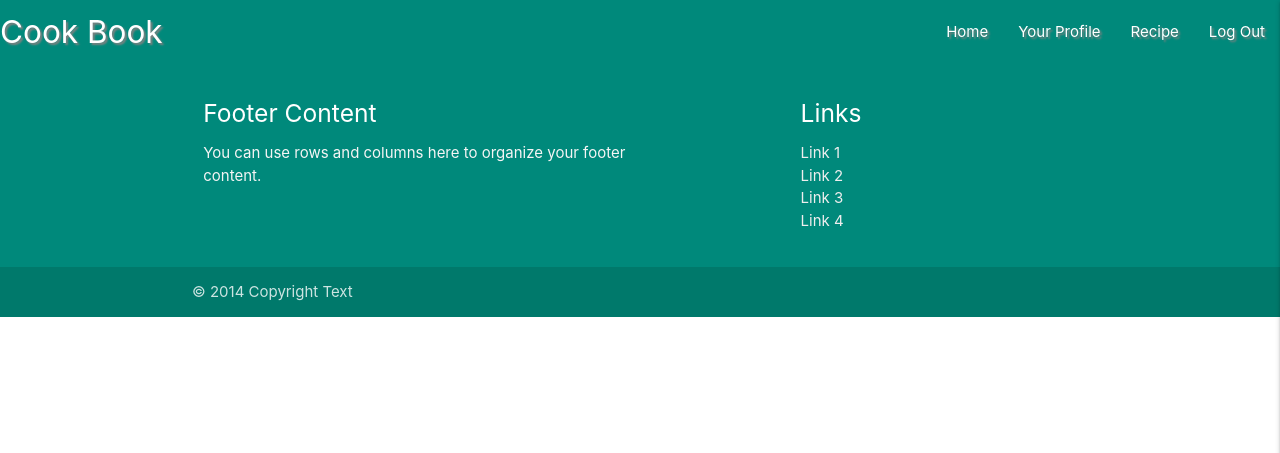
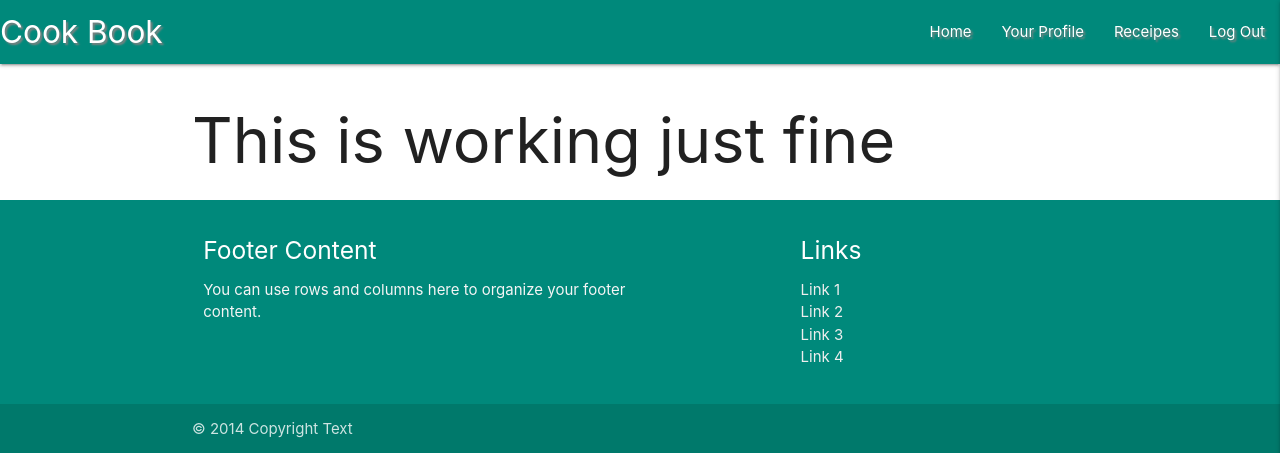
Before and after one commit to Biecho88/healthy_book, a Flask app: page / in a window 1280 px wide. Shown: the top 453 px of the page. Run offline with Flask 3, Linux system fonts and the light colour scheme; the visitor is signed in with stand-in values (Sample User, id 1); data that the repository does not hold is empty; some libraries are stand-ins or nearby versions.

Commit message:
Add home page and redirection

```diff
--- a/run.py
+++ b/run.py
@@ -22,6 +22,12 @@ mongo = PyMongo(app)
 
 
 @app.route("/")
+@app.route("/home")
+def home():
+    category = mongo.db.category.find()
+    return render_template("home.html", home=home)
+
+
 @app.route("/get_category")
 def get_category():
     category = mongo.db.category.find()
--- a/templates/base.html
+++ b/templates/base.html
@@ -20,13 +20,13 @@
         <!-- Nav bar on the main page-->
         <nav class="nav-extended text-shadow #00897b teal darken-1">
             <div class="nav-wrapper">
-              <a href="{{ url_for('get_category') }}" class="brand-logo">Cook Book</a>
+              <a href="{{ url_for('home') }}" class="brand-logo">Cook Book</a>
               <a href="#" data-target="mobile-demo" class="sidenav-trigger right"><i class="material-icons">list</i></a>
               <ul class="right hide-on-med-and-down">
-                <li><a href="{{ url_for('get_category') }}">Home</a></li>
+                <li><a href="{{ url_for('home') }}">Home</a></li>
                 {% if session.user %}
                     <li><a href="{{ url_for('profile', username=session['user']) }}">Your Profile</a></li>
-                    <li><a href="#">Recipe</a></li>
+                    <li><a href="{{ url_for('get_category') }}">Receipes</a></li>
                     <li><a href="{{ url_for('log_out') }}">Log Out</a></li>
                 {% else %}
                     <li><a href="{{ url_for('log_in') }}">Log In</a></li>
@@ -38,10 +38,10 @@
         <!-- Mobile side nav bar-->
           <ul class="sidenav" id="mobile-demo">
             <li><h4 class="center-align black-text">Cook Book</h4></li>
-            <li><a href="{{ url_for('get_category') }}">Home</a></li>
+            <li><a href="{{ url_for('home') }}">Home</a></li>
             {% if session.user %}
                 <li><a href="{{ url_for('profile', username=session['user']) }}">Your Profile</a></li>
-                <li><a href="#">Recipe's</a></li>
+                <li><a href="{{ url_for('get_category') }}">Recipe's</a></li>
                 <li><a href="{{ url_for('log_out') }}">Log Out</a></li>
             {% else %}
                 <li><a href="{{ url_for('log_in') }}">Log In</a></li>
@@ -69,7 +69,7 @@
     </main>
 
     <footer class="page-footer #00897b teal darken-1">
-        <div class="container">
+        <div class="container ">
           <div class="row">
             <div class="col l6 s12">
               <h5 class="white-text">Footer Content</h5>
--- /dev/null
+++ b/templates/home.html
@@ -0,0 +1,5 @@
+{% extends "base.html" %}
+{% block content %}
+
+<h1>This is working just fine </h1>
+{% endblock %}
```
